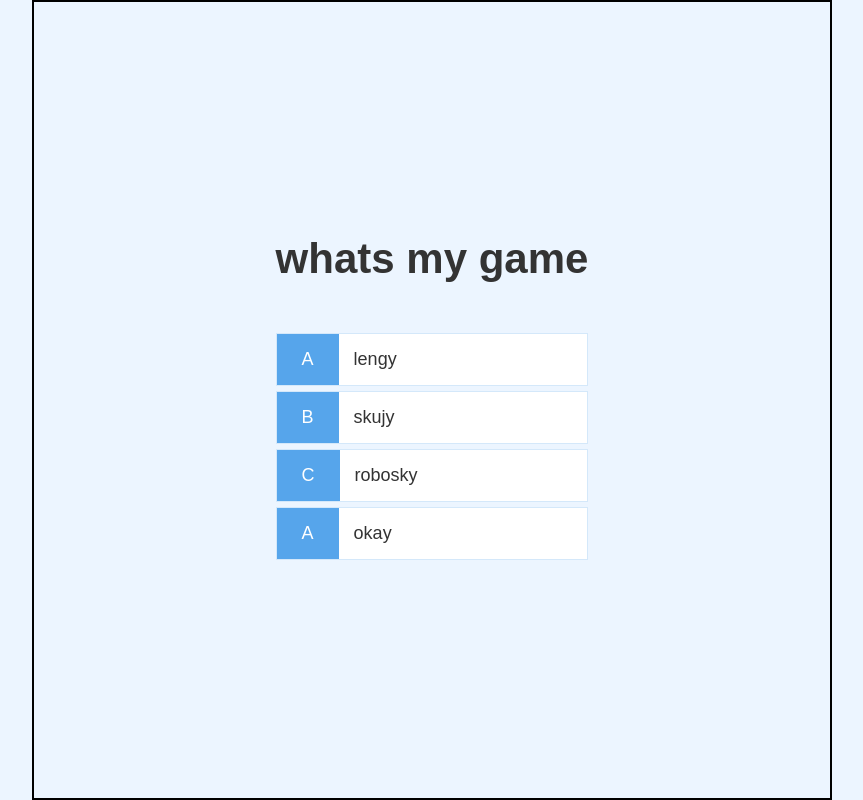
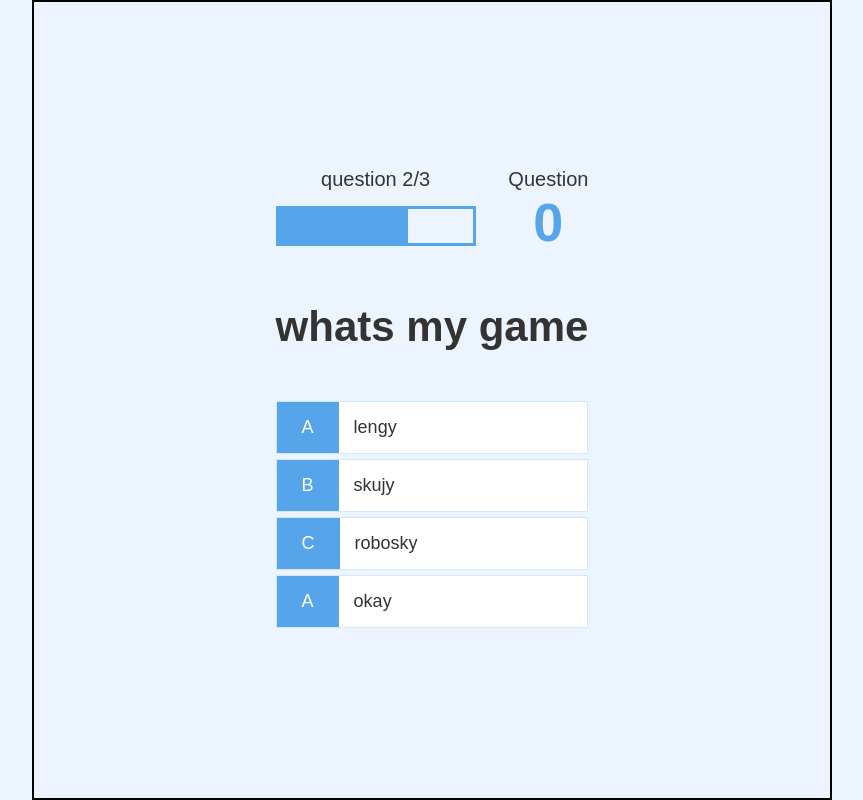
Before and after one commit to yemzy/QuizApp, a plain HTML site: page game.html in a window 1280 px wide. Both pictures are taken after a click on the element "lengy". Shown: the whole page, without its empty margins (208-1071 px from the left). Drawn offline with Linux system fonts and the light colour scheme.

Commit message:
updated progress bar

```diff
--- a/game.css
+++ b/game.css
@@ -24,4 +24,46 @@
 .choice-text
 {
     padding: 1.5rem;
+    width: 100%;
 }
+
+.correct
+{background-color:#28a745 ;}
+
+.incorrect
+{
+    background-color: #dc3545;
+}
+
+/* hud*/
+
+#hud
+{
+    display: flex;
+    justify-content: space-between;
+}
+.hud-prefix
+{
+    text-align: center;
+    font-size: 2rem;
+}
+
+.hud-main-text
+{
+    text-align: center;
+}
+/*progressbar*/
+#progressBar
+{
+    width: 20em;
+    height: 4rem;
+    border: 0.3rem solid #56a5eb;
+    margin-top: 1.5em;
+}
+
+#progress-bar-full
+{
+    height: 3.4rem;
+    width: 0%;
+    background-color: #56a5eb;
+}
--- a/game.html
+++ b/game.html
@@ -11,6 +11,24 @@
 <body>
     <div class="container">
         <div class="justify-center flex-column">
+            <div id="hud">
+                <div id="hud-item">
+                    <p id="progressText" class="hud-prefix">
+                        Question
+                    </p>
+                    <div id="progressBar">
+                        <div id="progress-bar-full"></div>
+                    </div>
+                </div>
+                <div id="hud-item">
+                    <p class="hud-prefix">
+                        Question
+                    </p>
+                    <h1 class="hud-main-text" id="score">
+                        0
+                    </h1>
+                </div>
+            </div>
             <h2 id="question">what is the answer to this questions?</h2>
             <div class="choice-container">
                 <div class="choice-prefix">A</div>
--- a/game.js
+++ b/game.js
@@ -1,6 +1,9 @@
 const question = document.getElementById('question');
 const choices =Array.from(document.getElementsByClassName('choice-text'));
-console.log(choices);
+const progressText =document.getElementById('progressText');
+const scoreText = document.getElementById('score');
+const progressBarFull =document.getElementById("progress-bar-full");
+
 let currentQuestion ={};
 let acceptingAnswers =false;
 let questionCounter =0;
@@ -48,7 +51,14 @@ startGame =()=>
 
 getNewQuestion=()=>
 {
+    if(availableQuestions.length==0|| questionCounter>= MAX_QUESTIONS)
+    {
+        return window.location.assign("end.html");
+    }
     questionCounter++;
+    progressText.innerText= "question "+questionCounter + '/' +MAX_QUESTIONS;
+
+    progressBarFull.style.width =(questionCounter/MAX_QUESTIONS)*100 +"%";
     const questionIndex = Math.floor(Math.random()*availableQuestions.length);
     currentQuestion= availableQuestions[questionIndex];
     question.innerText= currentQuestion.question;
@@ -59,7 +69,8 @@ getNewQuestion=()=>
     });
     availableQuestions.splice(questionIndex,1);
     acceptingAnswers=true;
-}
+};
+
 choices.forEach(choice=>{
     choice.addEventListener("click", e=>{
         if(!acceptingAnswers) return;
@@ -68,8 +79,25 @@ choices.forEach(choice=>{
         const selectedAnswer =selectedChoice.dataset['number'];
         console.log(selectedAnswer);
 
-        getNewQuestion();
-    })
-})
+        const classToApply = selectedAnswer == currentQuestion.answer ?'correct':'incorrect';
+        console.log(classToApply);
+        classToApply==='correct'?incrementScore(CORRECT_BONUS):"";
+
+        selectedChoice.parentElement.classList.add(classToApply);
+
+        setTimeout(()=>{ selectedChoice.parentElement.classList.remove(classToApply);
+            getNewQuestion();},1000);
+
+
+
+
+    });
+});
+
+incrementScore = num =>
+{
+    score+=num;
+    scoreText.innerText=score;
+}
 
 startGame();
```
Also changed, not shown: login.css (+10 -0 lines).
